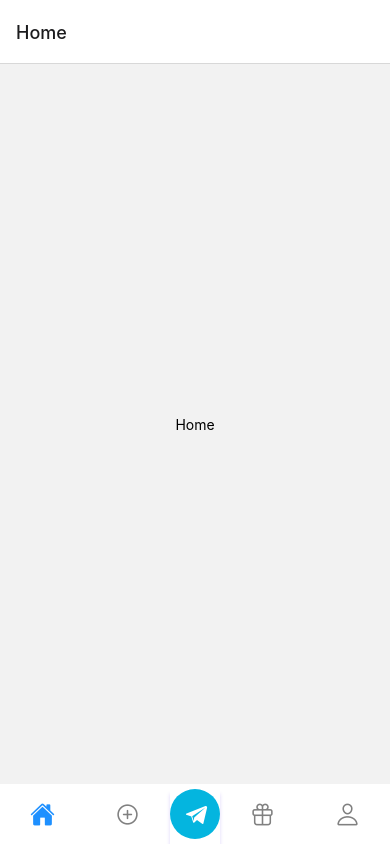
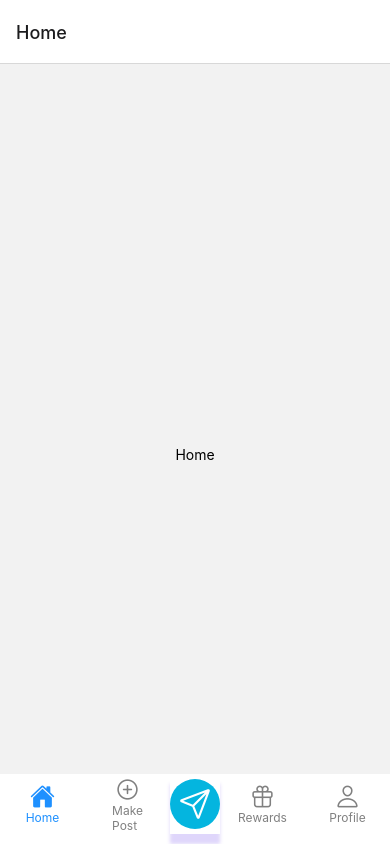
Before and after one commit to emma-ctrl-22/gridguard, a React Native app: screen /apptab in a window 390 px wide. Built offline with nearby package versions, Linux system fonts and the light colour scheme.

Commit message:
Refactor: rewrote Appstack with the Tab comonent refactor: layout.js with a better tab navigator

```diff
--- a/Navigations/AppStack.js
+++ b/Navigations/AppStack.js
@@ -1,101 +1,14 @@
-// AppTabs.js
-import React from 'react';
-import { TouchableOpacity, View, StyleSheet, Text } from 'react-native';
+import { createNativeStackNavigator } from '@react-navigation/native-stack';
+import AppTabs from '../screens/App/Tabs/layout';
 
-import { createBottomTabNavigator } from '@react-navigation/bottom-tabs';
-import Intro from '../screens/Authentication/Intro';
-import Home from '../screens/App/Pages/Home';
-import Reward from '../screens/App/Pages/Home';
-import EvilIcons from '@expo/vector-icons/EvilIcons';
-import Social from '../screens/App/Pages/Social';
-import { Ionicons } from '@expo/vector-icons';
+const Stack = createNativeStackNavigator();
 
-const Tab = createBottomTabNavigator();
-
-const AppTabs = () => {
+const AppStack = () => {
   return (
-<Tab.Navigator
-  screenOptions={({ route }) => ({
-    tabBarIcon: ({ focused,color, size }) => {
-      let iconName;
-
-      if (route.name === 'Home') {
-        iconName = focused ? 'home' : 'home-outline';
-      } else if (route.name === 'MakePost') {
-        iconName = focused ? 'plus' : 'add-circle-outline';
-      } else if (route.name === 'Rewards') {
-        iconName = focused ? 'gift' : 'gift-outline';
-      } else if (route.name === 'Profile') {
-        iconName = focused ? 'person' : 'person-outline';
-      }
-
-      // You can return any component that you like here!
-      return <Ionicons name={iconName} size={size} color={color} />;
-    },
-    tabBarActiveTintColor: 'dodgerblue',
-    tabBarInactiveTintColor: 'gray',
-    tabBarShowLabel: false,
-    tabBarStyle: {
-      height: 60,
-      borderTopWidth: 0,
-      elevation: 0,
-      backgroundColor: '#ffffff',
-    },
-  })}
->
-      <Tab.Screen name="Home" component={Home} />
-      <Tab.Screen name="MakePost" component={Intro} />
-      <Tab.Screen
-        name="MiddleButton"
-        component={Home}
-        options={{
-          tabBarButton: (props) => (
-            <MiddleTabButton {...props} />
-          ),
-        }}
-      />
-      <Tab.Screen name="Rewards" component={Reward} />
-      <Tab.Screen name="Profile" component={Social} />
-    </Tab.Navigator>
+    <Stack.Navigator initialRouteName="Tabs">
+      <Stack.Screen options={{ headerShown: false }} name="Tabs" component={AppTabs} />
+    </Stack.Navigator>
   );
 };
-const MiddleTabButton = ({ children, onPress }) => (
-  <TouchableOpacity
-    style={{
 
-      justifyContent: 'center',
-      alignItems: 'center',
-      ...styles.shadow,
-    }}
-    onPress={onPress}
-  >
-    <View
-      style={{
-        width: 50,
-        height: 50,
-        borderRadius: 35,
-        backgroundColor: '#04B5DF',
-        justifyContent: 'center', // Center the icon vertically
-        alignItems: 'center', // Center the icon horizontally
-      }}
-    >
-      <Text> {/* Wrap the Ionicons component with Text */}
-      <EvilIcons name="sc-telegram" size={34} color="white" />
-      </Text>
-    </View>
-  </TouchableOpacity>
-);
-
-export default AppTabs;
-const styles = StyleSheet.create({
-  shadow: {
-    shadowColor: '#7F5DF0',
-    shadowOffset: {
-      width: 0,
-      height: 10,
-    },
-    shadowOpacity: 0.25,
-    shadowRadius: 3.5,
-    elevation: 5,
-  },
-});
+export default AppStack;
--- a/Navigations/AuthStack.js
+++ b/Navigations/AuthStack.js
@@ -6,7 +6,7 @@ import ForgotPass from '../screens/Authentication/ForgotPassword/ForgotPass';
 import CodeEntry from '../screens/Authentication/ForgotPassword/CodeEntry';
 import ResetPass from '../screens/Authentication/ForgotPassword/ResetPass';
 import OnBoard from '../screens/Authentication/OnBoard';
-import AppTabs from './AppStack';
+//import AppTabs from './AppStack';
 const Stack = createNativeStackNavigator();
 
 const AuthStack = () => {
@@ -19,7 +19,7 @@ const AuthStack = () => {
       <Stack.Screen options={{headerShown:false}} name="forgotPass" component={ForgotPass} />
       <Stack.Screen options={{headerShown:false}} name="CodeEntry" component={CodeEntry} />
       <Stack.Screen options={{headerShown:false}} name="ResetPass" component={ResetPass} />
-      <Stack.Screen options={{headerShown:false}} name="apptab" component={AppTabs} />
+      {/*<Stack.Screen options={{headerShown:false}} name="apptab" component={AppTabs} />*/}
     </Stack.Navigator>
   );
 };
--- a/Navigations/Navigation.js
+++ b/Navigations/Navigation.js
@@ -9,7 +9,7 @@ import { useState } from 'react';
 export default function Navigations() {
   //const { isLoading, userToken,userInfo } = useContext(AuthContext);
   const [isLoading, setIsLoading] = useState(true);
-  const [userToken, setUserToken] = useState(null);
+  const [userToken, setUserToken] = useState(true);
   const [userInfo, setUserInfo] = useState({
     username: "Emmanuel",
     email:"emmanuelnyatepe35@gmail.com"
--- a/screens/App/Tabs/layout.js
+++ b/screens/App/Tabs/layout.js
@@ -1,108 +1,114 @@
 import React from 'react';
-import { View, Text } from 'react-native';
+import { TouchableOpacity, View, StyleSheet, Text } from 'react-native';
 import { createBottomTabNavigator } from '@react-navigation/bottom-tabs';
 import Home from '../Pages/Home';
+import Reward from '../Pages/Reward';
+import Ionicons from '@expo/vector-icons/Ionicons';
 import Social from '../Pages/Social';
-import Reward from '../Pages/Reward';
+import MakePost from '../Pages/MakeReport';
 import Profile from '../Pages/Profile';
-import MakeReport from '../Pages/MakeReport';
-
-const screenOptions = {
-  tabBarShowLabel: false,
-  headerShown: false,
-  tabBarStyle: {
-    height: '10%',
-    elevation: 0.1,
-    backgroundColor: '#1c3530',
-    width: '100%',
-    borderTopLeftRadius: 16,
-    borderTopRightRadius: 16,
-    shadowColor: '#000',
-    display: "flex",
-    alignItems: "center",
-    justifyContent: "center",
-  },
-  tabBarActiveTintColor: "white"
-};
 
 const Tab = createBottomTabNavigator();
 
-const Tabs = ({ colorScheme }) => {
+const AppTabs = () => {
   return (
     <Tab.Navigator
-      initialRouteName="Home"
-      screenOptions={screenOptions}
-      tabBarActiveTint
+      screenOptions={({ route }) => ({
+        tabBarIcon: ({ focused, color, size }) => {
+          let iconName;
+          let label;
+
+          if (route.name === 'Home') {
+            iconName = focused ? 'home' : 'home-outline';
+            label = 'Home';
+          } else if (route.name === 'MakePost') {
+            iconName = focused ? 'add-circle' : 'add-circle-outline';
+            label = 'Make Post';
+          } else if (route.name === 'Rewards') {
+            iconName = focused ? 'gift' : 'gift-outline';
+            label = 'Rewards';
+          } else if (route.name === 'Profile') {
+            iconName = focused ? 'person' : 'person-outline';
+            label = 'Profile';
+          }
+
+          return (
+            <View style={{ alignItems: 'center' }}>
+              <Ionicons name={iconName} size={size} color={color} />
+              <Text style={{ color, fontSize: 12 }}>{label}</Text>
+            </View>
+          );
+        },
+        tabBarActiveTintColor: 'dodgerblue',
+        tabBarInactiveTintColor: 'gray',
+        tabBarShowLabel: false,
+        tabBarStyle: {
+          position: 'absolute',
+          height: 70,
+          borderTopWidth: 0,
+          elevation: 0,
+          backgroundColor: '#ffffff',
+          paddingBottom: 10,
+        },
+      })}
     >
+      <Tab.Screen name="Home" component={Home} />
+      <Tab.Screen name="MakePost" component={MakePost} />
       <Tab.Screen
-        name="Home"
-        component={Home}
+        name="MiddleButton"
+        component={Social}
         options={{
-          tabBarIcon: ({ color, size }) => (
-            <View style={{ justifyContent: 'center', alignItems: 'center', marginTop: "25%" }}>
-              <Text style={{ color: colorScheme === 'dark' ? 'white' : '#000' }}>
-                Home
-              </Text>
-            </View>
+          tabBarButton: (props) => (
+            <MiddleTabButton {...props} />
           ),
         }}
       />
-      <Tab.Screen
-        name="Social"
-        component={Social}
-        options={{
-          tabBarIcon: ({ color, size }) => (
-            <View style={{ justifyContent: 'center', alignItems: 'center', marginTop: "25%" }}>
-              <Text style={{ color: colorScheme === 'dark' ? 'white' : '#000' }}>
-                Make Post
-              </Text>
-            </View>
-          ),
-        }}
-      />
-      <Tab.Screen
-        name="MakeReport"
-        component={MakeReport}
-        options={{
-          tabBarIcon: ({ color, size }) => (
-            <View style={{ justifyContent: 'center', alignItems: 'center', marginTop: "25%" }}>
-              <Text style={{ color: colorScheme === 'dark' ? 'white' : '#000' }}>
-                Make Post
-              </Text>
-            </View>
-          ),
-        }}
-      />
-      <Tab.Screen
-        name="Reward"
-        component={Reward}
-        initialRouteName="Channel"
-        options={{
-          headerShown: false,
-          tabBarIcon: ({ color, size }) => (
-            <View style={{ justifyContent: 'center', alignItems: 'center', marginTop: "25%" }}>
-              <Text style={{ color: colorScheme === 'dark' ? 'white' : '#000' }}>
-                Reward
-              </Text>
-            </View>
-          ),
-        }}
-      />
-      <Tab.Screen
-        name="Profile"
-        component={Profile}
-        options={{
-          tabBarIcon: ({ color, size }) => (
-            <View style={{ justifyContent: 'center', alignItems: 'center', marginTop: "25%" }}>
-              <Text style={{ color: colorScheme === 'dark' ? 'white' : '#000' }}>
-                Profile
-              </Text>
-            </View>
-          ),
-        }}
-      />
+      <Tab.Screen name="Rewards" component={Reward} />
+      <Tab.Screen name="Profile" component={Profile} />
     </Tab.Navigator>
   );
 };
 
-export default Tabs;
+const MiddleTabButton = ({ children, onPress, accessibilityState }) => {
+  const isSelected = accessibilityState.selected;
+
+  return (
+    <TouchableOpacity
+      style={{
+        top: isSelected ? -20 : 0, // Move the button up when selected
+        justifyContent: 'center',
+        alignItems: 'center',
+        ...styles.shadow,
+      }}
+      onPress={onPress}
+    >
+      <View
+        style={{
+          width: 50,
+          height: 50,
+          borderRadius: 35,
+          backgroundColor: '#04B5DF',
+          justifyContent: 'center',
+          alignItems: 'center',
+        }}
+      >
+        <Ionicons name="paper-plane-outline" size={34} color="white" />
+      </View>
+    </TouchableOpacity>
+  );
+};
+
+const styles = StyleSheet.create({
+  shadow: {
+    shadowColor: '#7F5DF0',
+    shadowOffset: {
+      width: 0,
+      height: 10,
+    },
+    shadowOpacity: 0.25,
+    shadowRadius: 3.5,
+    elevation: 5,
+  },
+});
+
+export default AppTabs;
```
